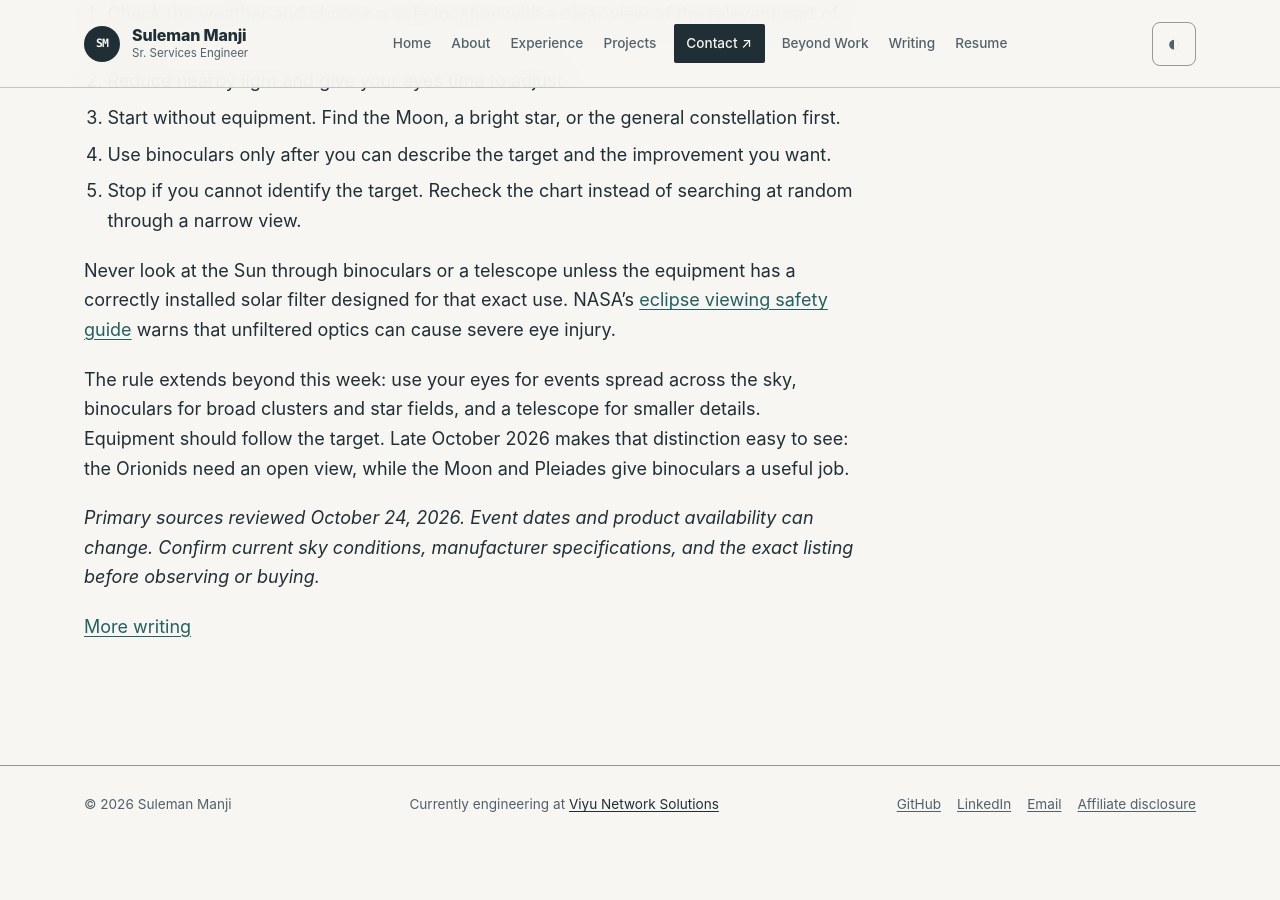
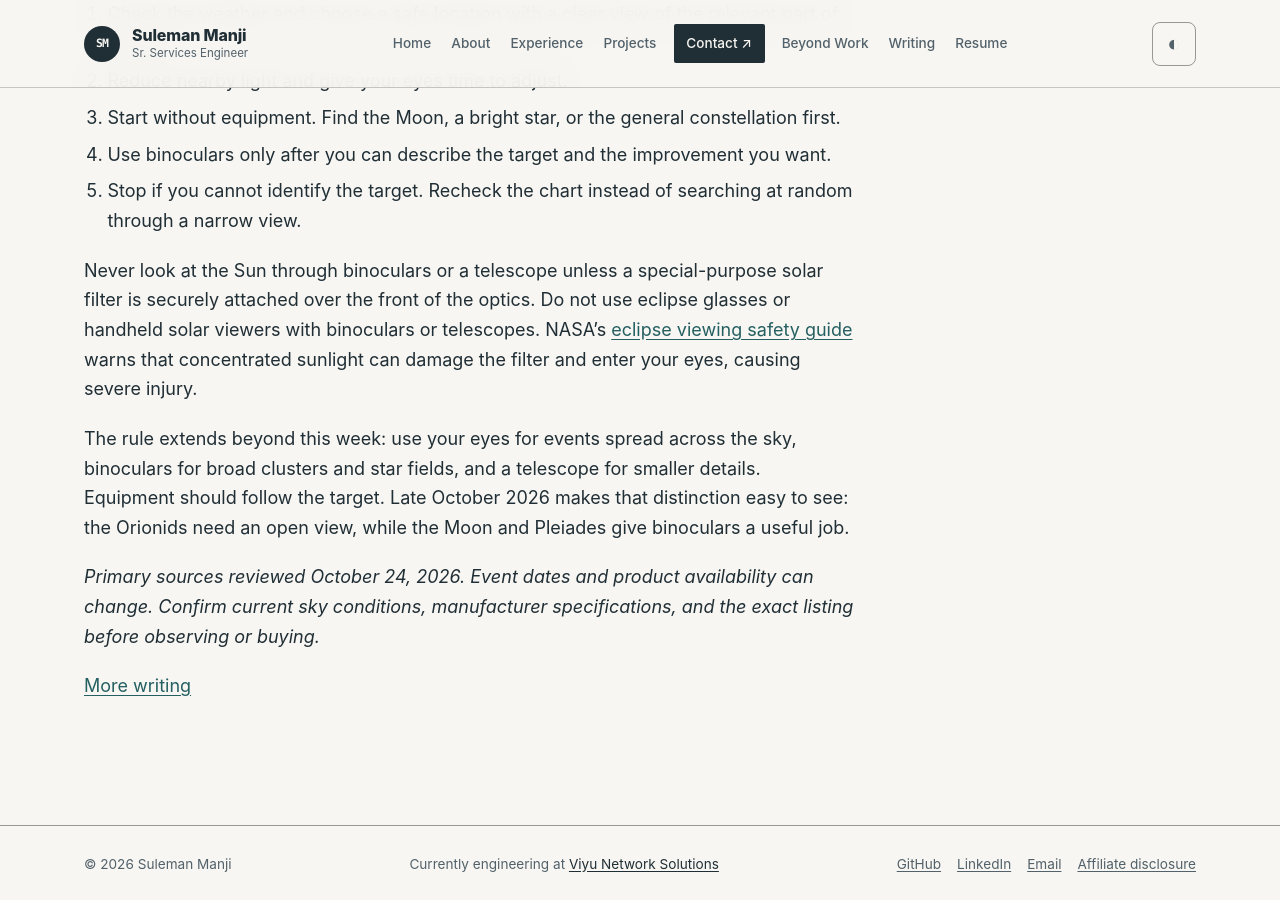
Before and after one commit to ssmanji89/sulemanji-port, a Jekyll site: the page built from notes/late-october-skywatching-binoculars-telescope.md, in a window 1280 px wide and 900 px high, scrolled down 4416 px. Built offline with Jekyll 4.4.1, drawn with Linux system fonts in a browser that asks for light colours; before the commit the page ends 5259 px from its top, so only the background shows below that.

Commit message:
docs: publish late-october-skywatching-binoculars-telescope

```diff
--- a/notes/late-october-skywatching-binoculars-telescope.md
+++ b/notes/late-october-skywatching-binoculars-telescope.md
@@ -82,7 +82,7 @@ A simple plan improves a session more than an extra accessory.
 4. Use binoculars only after you can describe the target and the improvement you want.
 5. Stop if you cannot identify the target. Recheck the chart instead of searching at random through a narrow view.
 
-Never look at the Sun through binoculars or a telescope unless the equipment has a correctly installed solar filter designed for that exact use. NASA's [eclipse viewing safety guide](https://science.nasa.gov/eclipses/safety/) warns that unfiltered optics can cause severe eye injury.
+Never look at the Sun through binoculars or a telescope unless a special-purpose solar filter is securely attached over the front of the optics. Do not use eclipse glasses or handheld solar viewers with binoculars or telescopes. NASA's [eclipse viewing safety guide](https://science.nasa.gov/eclipses/safety/) warns that concentrated sunlight can damage the filter and enter your eyes, causing severe injury.
 
 The rule extends beyond this week: use your eyes for events spread across the sky, binoculars for broad clusters and star fields, and a telescope for smaller details. Equipment should follow the target. Late October 2026 makes that distinction easy to see: the Orionids need an open view, while the Moon and Pleiades give binoculars a useful job.
 
```
